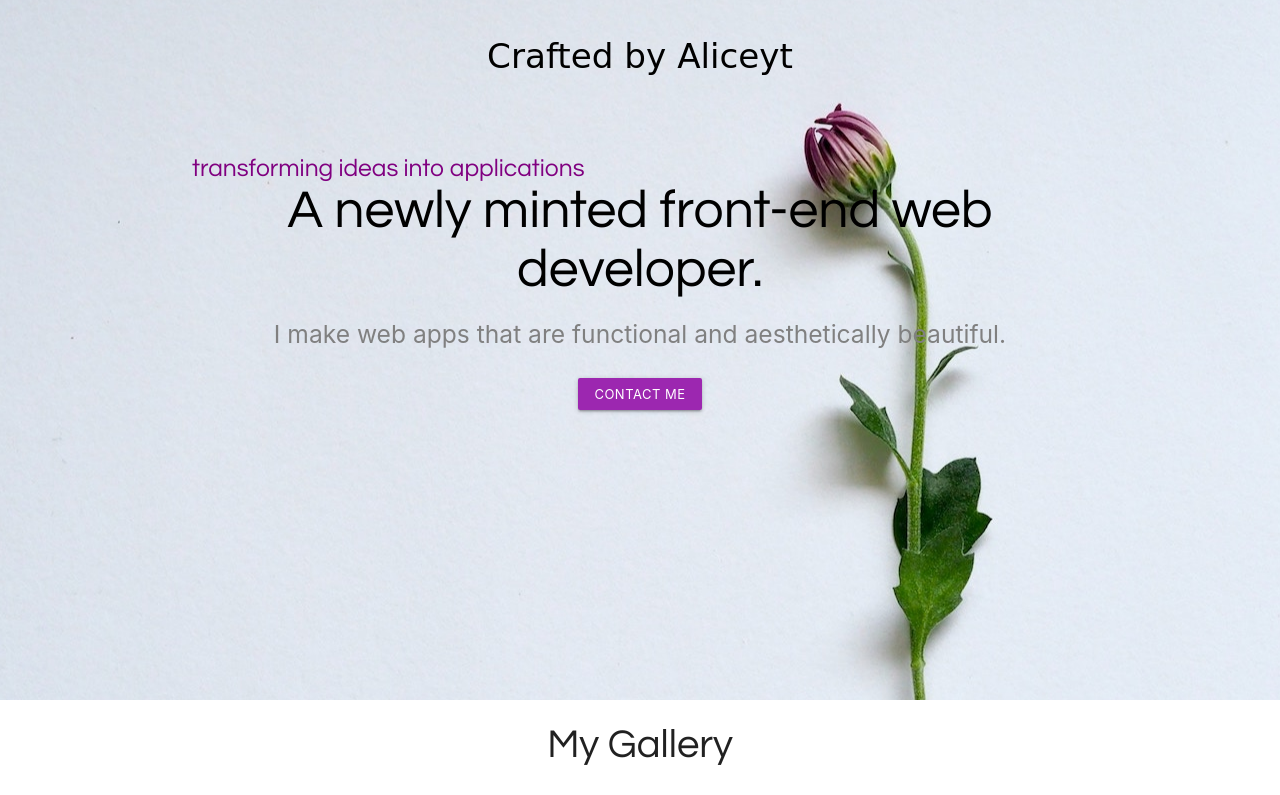
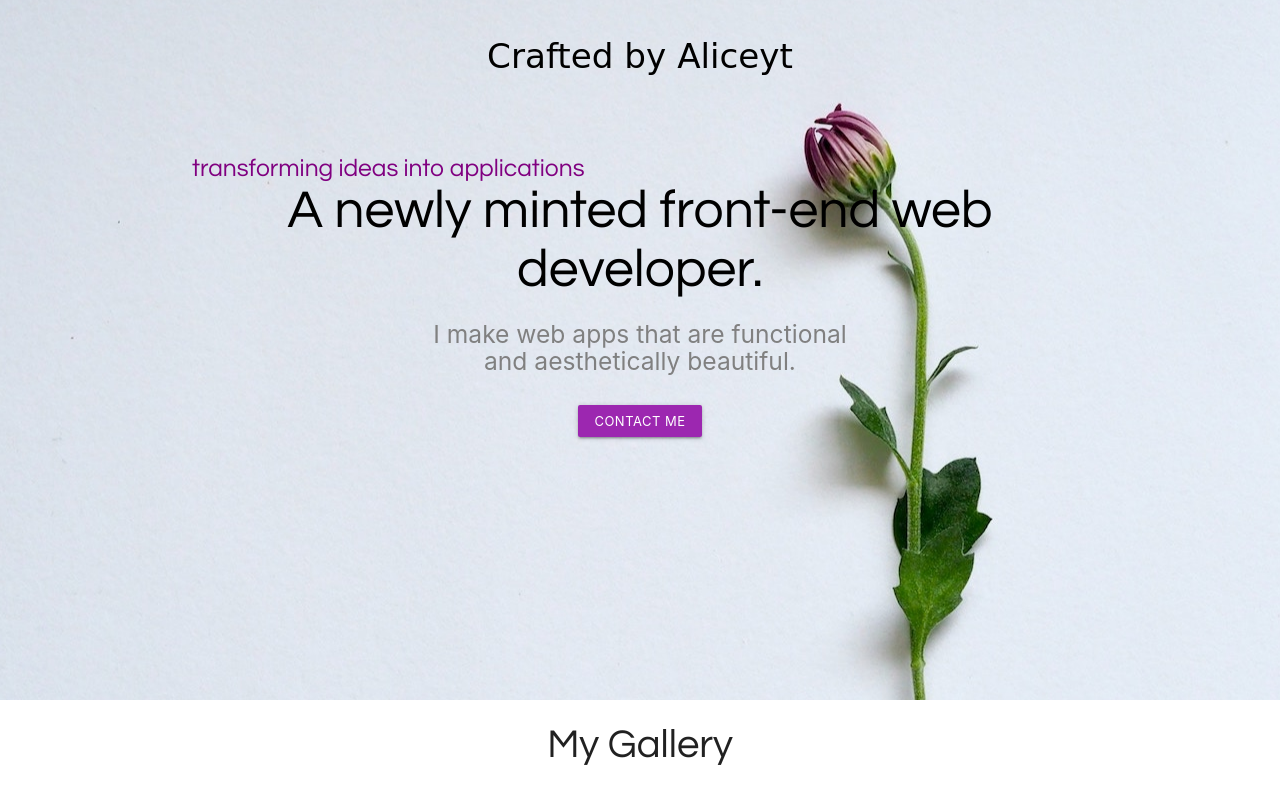
Before and after one commit to tiffam/mysite, a plain HTML site: page index.html in a window 1280 px wide. Shown: the top 795 px of the page. Drawn offline with nearby package versions, Linux system fonts and the light colour scheme; a web font is replaced by a local one.

Commit message:
fixed intro msg

```diff
--- a/index.html
+++ b/index.html
@@ -21,7 +21,7 @@
         <div class="row center" id="intro_container">
           <h5 id="intro">transforming ideas into applications</h5>
           <h2 class="header col s12 light" id="intro2">A newly minted front-end web developer.</h2>
-          <h5 id="holding_lines">I make web apps that are functional and aesthetically beautiful.</h5>
+          <h5 id="holding_lines">I make web apps that are functional <br/>and aesthetically beautiful.</h5>
           <a class="waves-effect center waves-light center purple btn-small" id="email_button" href="mailto:aliceyt.lim@outlook.com">Contact Me</a>
 
         </div>
```
